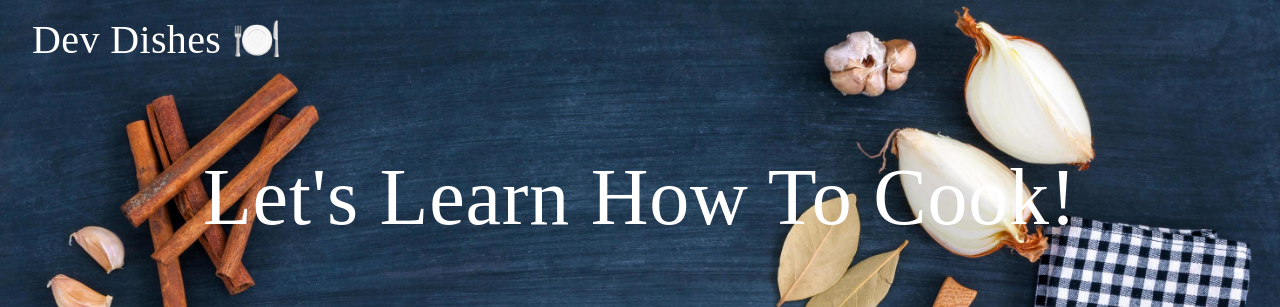
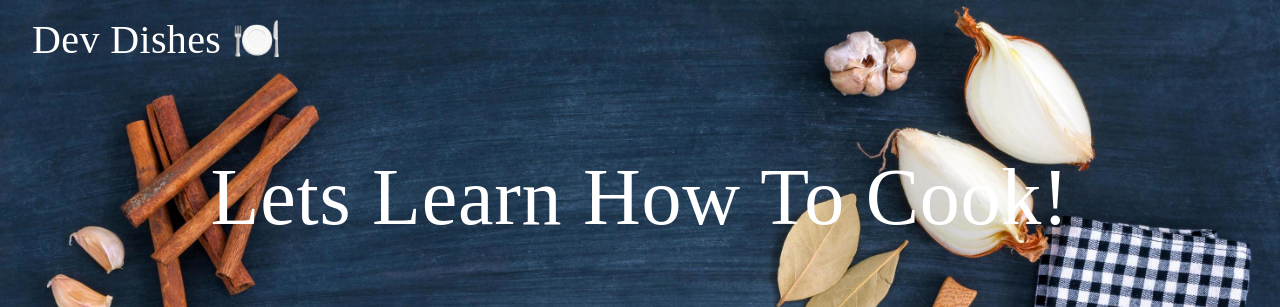
Before and after one commit to swejasonzhang/inventory_management, a Next.js app: page / in a window 1280 px wide. Shown: the top 307 px of the page. Built offline with nearby package versions, Linux system fonts and the light colour scheme; no server answers; the database is empty.

Commit message:
the issue was a single '

```diff
--- a/app/page.js
+++ b/app/page.js
@@ -292,7 +292,7 @@ export default function Home() {
             </Box>
           </Modal>
 
-          <Typography fontSize="5rem" fontFamily="cursive" color="#ffffff">Let's Learn How To Cook!</Typography>
+          <Typography fontSize="5rem" fontFamily="cursive" color="#ffffff">Lets Learn How To Cook!</Typography>
 
           <Box width="80rem" display="flex" flexDirection="row" alignItems="center" justifyContent="space-evenly" padding="2rem">
             <TextField
```
